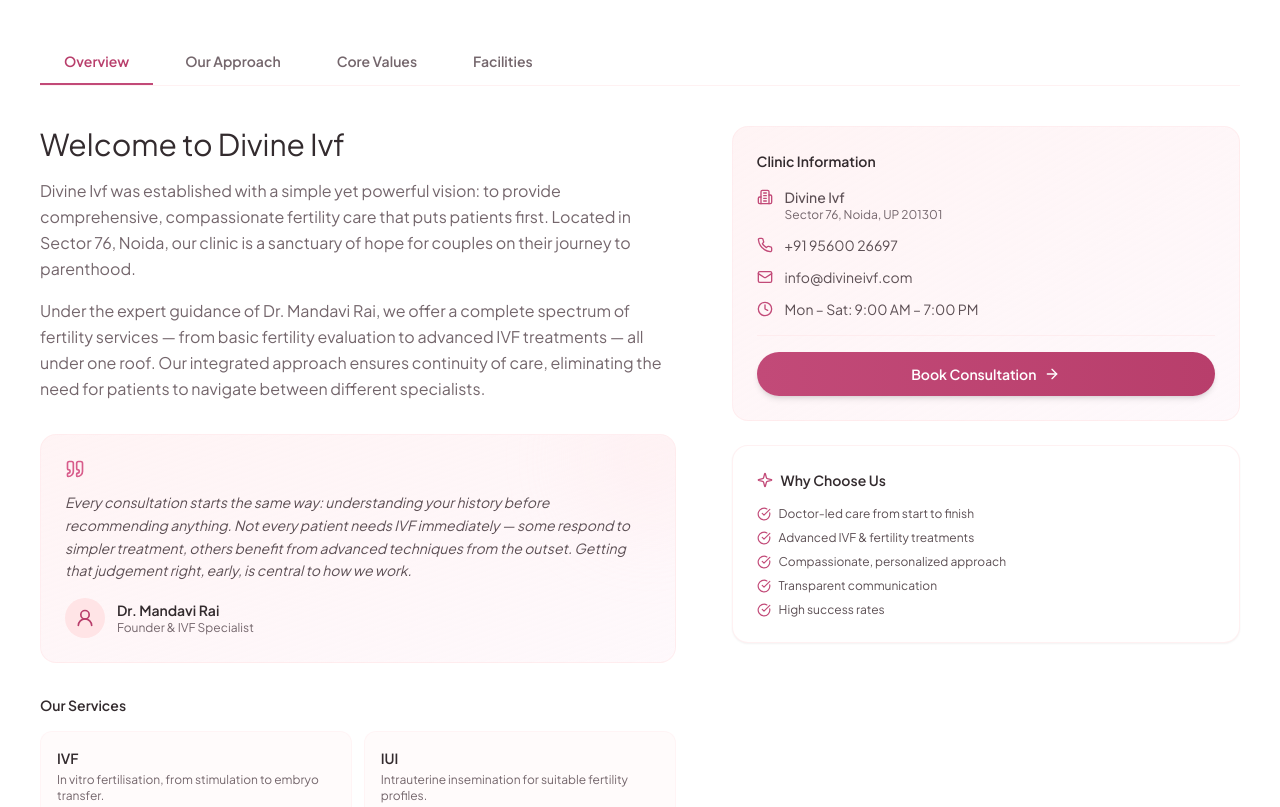
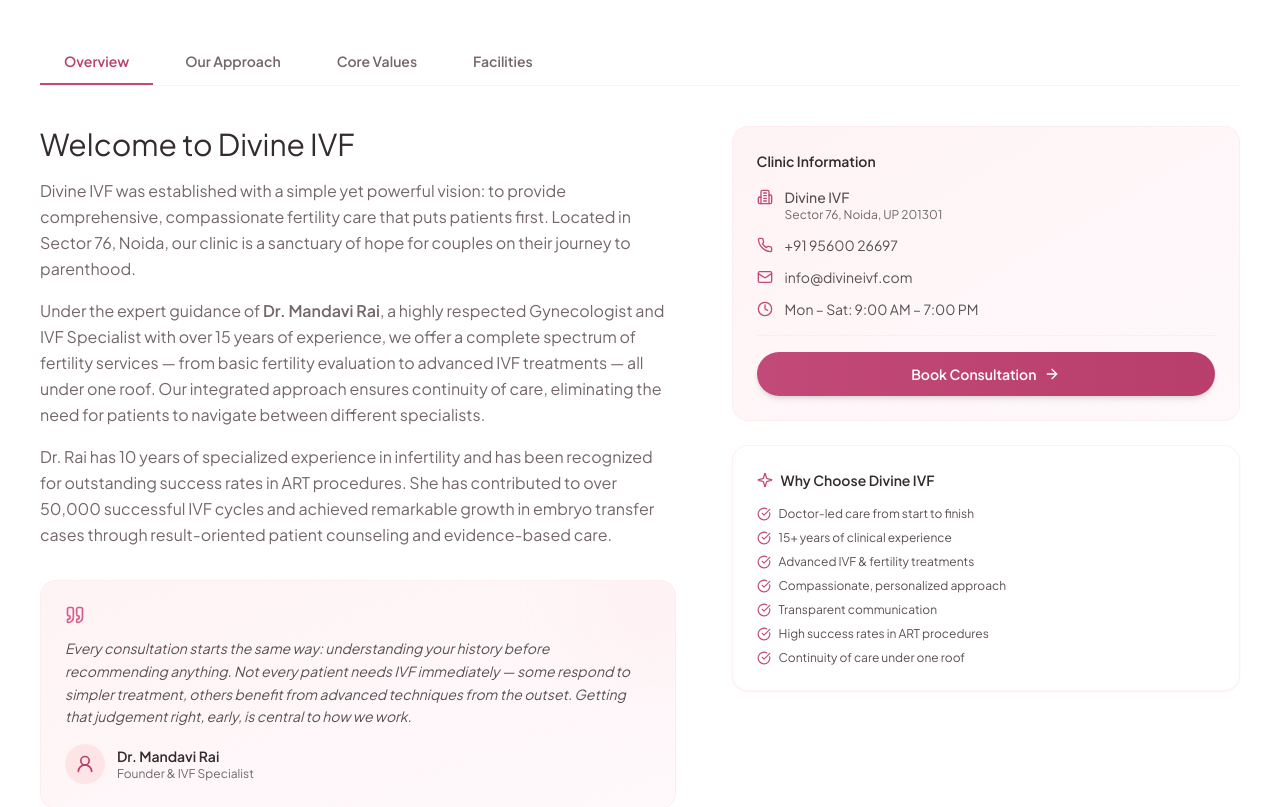
Before and after one commit to webleadingindia-droid/divine-ivf, a Next.js app: page /about in a window 1280 px wide. Shown: the part 1100-1907 px from the top of the page. Built offline with nearby package versions, Linux system fonts and the light colour scheme.

Commit message:
new changes

```diff
--- a/app/about/page.tsx
+++ b/app/about/page.tsx
@@ -36,10 +36,15 @@ import {
   Ambulance,
   ClipboardCheck,
   Flower2,
-  Sparkle
+  Sparkle,
+  Syringe,
+  Target,
+  TrendingUp,
+  FileText,
+  BookOpen,
+  Globe
 } from "lucide-react";
 import { useState, useRef, useEffect } from "react";
-import { serviceGroups } from "@/data/services";
 
 export default function AboutPage() {
   const [isPlaying, setIsPlaying] = useState(false);
@@ -72,22 +77,29 @@ export default function AboutPage() {
   const clinicStats = [
     { number: "15+", label: "Years of Excellence", icon: Award },
     { number: "5000+", label: "Happy Families", icon: Users },
-    { number: "98%", label: "Patient Satisfaction", icon: Heart },
+    { number: "94%", label: "IVF Success Rate", icon: Heart },
     { number: "22+", label: "Fertility Services", icon: Stethoscope },
   ];
 
   const coreValues = [
-    { icon: Heart, label: "Compassionate Care", desc: "Every patient receives emotional support throughout their journey" },
-    { icon: Shield, label: "Evidence-Based", desc: "Treatments backed by the latest medical research" },
-    { icon: Sparkles, label: "Personalized Approach", desc: "Treatment plans tailored to your unique needs" },
-    { icon: Users, label: "Doctor-Led Practice", desc: "Single point of contact from start to finish" },
+    { icon: Heart, label: "Compassionate Care", desc: "Every patient receives emotional support throughout their fertility journey" },
+    { icon: Shield, label: "Evidence-Based", desc: "Treatments backed by the latest medical research and clinical evidence" },
+    { icon: Sparkles, label: "Personalized Approach", desc: "Treatment plans tailored to your unique medical history and reproductive goals" },
+    { icon: Users, label: "Doctor-Led Practice", desc: "Single point of contact from start to finish with complete continuity of care" },
   ];
 
   const facilities = [
-    { icon: Microscope, label: "Advanced Embryology Lab", desc: "State-of-the-art IVF laboratory" },
-    { icon: Activity, label: "Modern Operation Theatre", desc: "Fully equipped surgical facilities" },
-    { icon: ClipboardCheck, label: "Digital Health Records", desc: "Secure electronic medical records" },
-    { icon: Flower2, label: "Comfortable Consultation", desc: "Warm, welcoming consultation rooms" },
+    { icon: Microscope, label: "Advanced Embryology Lab", desc: "State-of-the-art IVF laboratory with cutting-edge technology" },
+    { icon: Activity, label: "Modern Operation Theatre", desc: "Fully equipped surgical facilities for gynecological procedures" },
+    { icon: ClipboardCheck, label: "Digital Health Records", desc: "Secure electronic medical records for seamless patient care" },
+    { icon: Flower2, label: "Comfortable Consultation", desc: "Warm, welcoming consultation rooms designed for patient comfort" },
+  ];
+
+  const serviceGroups = [
+    { key: 'fertility', title: 'Fertility Evaluation', summary: 'Comprehensive fertility assessment and diagnosis' },
+    { key: 'ivf', title: 'IVF & ART Treatments', summary: 'Advanced IVF, ICSI, and assisted reproduction' },
+    { key: 'gynecology', title: 'Gynaecology Services', summary: 'Complete women\'s health and gynecological care' },
+    { key: 'pregnancy', title: 'Pregnancy Care', summary: 'Comprehensive care from conception to delivery' },
   ];
 
   return (
@@ -160,7 +172,7 @@ export default function AboutPage() {
                   <>
                     <Image
                       src="https://plain-apac-prod-public.komododecks.com/202608/13/mBr4bMEVS9BL6objOuAb/image.webp"
-                      alt="Divine Ivf consultation space"
+                      alt="Divine IVF consultation space"
                       fill
                       className="object-cover transition-transform duration-700 group-hover:scale-105"
                       priority
@@ -270,12 +282,15 @@ export default function AboutPage() {
               {activeTab === 'overview' && (
                 <>
                   <div>
-                    <h2 className="text-2xl md:text-3xl text-ink-900 mb-4">Welcome to Divine Ivf</h2>
+                    <h2 className="text-2xl md:text-3xl text-ink-900 mb-4">Welcome to Divine IVF</h2>
                     <p className="text-ink-400 leading-relaxed mb-4">
-                      Divine Ivf was established with a simple yet powerful vision: to provide comprehensive, compassionate fertility care that puts patients first. Located in Sector 76, Noida, our clinic is a sanctuary of hope for couples on their journey to parenthood.
+                      Divine IVF was established with a simple yet powerful vision: to provide comprehensive, compassionate fertility care that puts patients first. Located in Sector 76, Noida, our clinic is a sanctuary of hope for couples on their journey to parenthood.
                     </p>
                     <p className="text-ink-400 leading-relaxed mb-4">
-                      Under the expert guidance of Dr. Mandavi Rai, we offer a complete spectrum of fertility services — from basic fertility evaluation to advanced IVF treatments — all under one roof. Our integrated approach ensures continuity of care, eliminating the need for patients to navigate between different specialists.
+                      Under the expert guidance of <span className="font-semibold text-ink-800">Dr. Mandavi Rai</span>, a highly respected Gynecologist and IVF Specialist with over 15 years of experience, we offer a complete spectrum of fertility services — from basic fertility evaluation to advanced IVF treatments — all under one roof. Our integrated approach ensures continuity of care, eliminating the need for patients to navigate between different specialists.
+                    </p>
+                    <p className="text-ink-400 leading-relaxed">
+                      Dr. Rai has 10 years of specialized experience in infertility and has been recognized for outstanding success rates in ART procedures. She has contributed to over 50,000 successful IVF cycles and achieved remarkable growth in embryo transfer cases through result-oriented patient counseling and evidence-based care.
                     </p>
                   </div>
 
@@ -315,41 +330,44 @@ export default function AboutPage() {
               {activeTab === 'approach' && (
                 <div>
                   <h2 className="text-2xl md:text-3xl text-ink-900 mb-4">Our Approach to Care</h2>
+                  <p className="text-ink-400 leading-relaxed mb-6">
+                    Dr. Mandavi Rai believes there is no one-size-fits-all path to parenthood. Every patient's history, body, and journey is different, so their treatment should be too. Here's how we make that happen:
+                  </p>
                   <div className="space-y-4">
-                    <div className="flex items-start gap-4 p-4 bg-rose-50/30 rounded-xl border border-rose-100/30">
+                    <div className="flex items-start gap-4 p-4 bg-rose-50/30 rounded-xl border border-rose-100/30 hover:border-rose-200 transition-all">
                       <div className="w-8 h-8 rounded-full bg-rose-100 flex items-center justify-center shrink-0">
                         <Heart className="h-4 w-4 text-rose-500" />
                       </div>
                       <div>
                         <p className="text-sm font-semibold text-ink-900">Patient-Centered Care</p>
-                        <p className="text-xs text-ink-400">Every treatment plan is tailored to your unique medical history, lifestyle and reproductive goals.</p>
+                        <p className="text-xs text-ink-400">Every treatment plan is tailored to your unique medical history, lifestyle and reproductive goals. Behind every AMH report is a woman, behind every semen analysis is a couple, and behind every IVF cycle is a dream.</p>
                       </div>
                     </div>
-                    <div className="flex items-start gap-4 p-4 bg-rose-50/30 rounded-xl border border-rose-100/30">
+                    <div className="flex items-start gap-4 p-4 bg-rose-50/30 rounded-xl border border-rose-100/30 hover:border-rose-200 transition-all">
                       <div className="w-8 h-8 rounded-full bg-rose-100 flex items-center justify-center shrink-0">
                         <Shield className="h-4 w-4 text-rose-500" />
                       </div>
                       <div>
                         <p className="text-sm font-semibold text-ink-900">Evidence-Based Medicine</p>
-                        <p className="text-xs text-ink-400">All treatments are backed by the latest medical research and clinical evidence.</p>
+                        <p className="text-xs text-ink-400">All treatments are backed by the latest medical research and clinical evidence. Dr. Rai has published numerous scientific papers in national and international journals.</p>
                       </div>
                     </div>
-                    <div className="flex items-start gap-4 p-4 bg-rose-50/30 rounded-xl border border-rose-100/30">
+                    <div className="flex items-start gap-4 p-4 bg-rose-50/30 rounded-xl border border-rose-100/30 hover:border-rose-200 transition-all">
                       <div className="w-8 h-8 rounded-full bg-rose-100 flex items-center justify-center shrink-0">
                         <Sparkles className="h-4 w-4 text-rose-500" />
                       </div>
                       <div>
                         <p className="text-sm font-semibold text-ink-900">Transparent Communication</p>
-                        <p className="text-xs text-ink-400">Complete transparency at every step — from diagnosis to treatment and beyond.</p>
+                        <p className="text-xs text-ink-400">Complete transparency at every step — from diagnosis to treatment and beyond. Patients receive result-oriented counseling and are fully informed about their options.</p>
                       </div>
                     </div>
-                    <div className="flex items-start gap-4 p-4 bg-rose-50/30 rounded-xl border border-rose-100/30">
+                    <div className="flex items-start gap-4 p-4 bg-rose-50/30 rounded-xl border border-rose-100/30 hover:border-rose-200 transition-all">
                       <div className="w-8 h-8 rounded-full bg-rose-100 flex items-center justify-center shrink-0">
                         <Users className="h-4 w-4 text-rose-500" />
                       </div>
                       <div>
                         <p className="text-sm font-semibold text-ink-900">Continuity of Care</p>
-                        <p className="text-xs text-ink-400">Fertility, gynaecology and pregnancy care under one practice — no need for separate providers.</p>
+                        <p className="text-xs text-ink-400">Fertility, gynaecology and pregnancy care under one practice — no need for separate providers. Dr. Rai provides a single point of contact from start to finish.</p>
                       </div>
                     </div>
                   </div>
@@ -359,6 +377,9 @@ export default function AboutPage() {
               {activeTab === 'values' && (
                 <div>
                   <h2 className="text-2xl md:text-3xl text-ink-900 mb-4">Our Core Values</h2>
+                  <p className="text-ink-400 leading-relaxed mb-6">
+                    Guided by the expertise and vision of Dr. Mandavi Rai, these values form the foundation of everything we do at Divine IVF.
+                  </p>
                   <div className="grid grid-cols-1 gap-4">
                     {coreValues.map((value) => (
                       <div key={value.label} className="group bg-white rounded-xl p-5 border border-rose-100/50 shadow-sm hover:shadow-xl transition-all duration-500 hover:-translate-y-1">
@@ -380,6 +401,9 @@ export default function AboutPage() {
               {activeTab === 'facilities' && (
                 <div>
                   <h2 className="text-2xl md:text-3xl text-ink-900 mb-4">Our Facilities</h2>
+                  <p className="text-ink-400 leading-relaxed mb-6">
+                    Our clinic is equipped with state-of-the-art facilities to provide the highest standard of fertility care under one roof.
+                  </p>
                   <div className="grid grid-cols-1 gap-4">
                     {facilities.map((facility) => (
                       <div key={facility.label} className="group bg-white rounded-xl p-5 border border-rose-100/50 shadow-sm hover:shadow-xl transition-all duration-500 hover:-translate-y-1">
@@ -401,14 +425,14 @@ export default function AboutPage() {
 
             {/* Sidebar */}
             <div className="space-y-6">
-              <div className="bg-gradient-to-br from-rose-50/80 to-pink-50/50 rounded-2xl p-6 border border-rose-100/50 ">
+              <div className="bg-gradient-to-br from-rose-50/80 to-pink-50/50 rounded-2xl p-6 border border-rose-100/50 sticky top-24">
                 <h3 className="text-sm font-semibold text-ink-900 mb-4">Clinic Information</h3>
 
                 <div className="space-y-3">
                   <div className="flex items-start gap-3 text-sm text-ink-600">
                     <Building2 className="h-4 w-4 text-rose-500 mt-0.5 shrink-0" />
                     <div>
-                      <p className="font-medium">Divine Ivf</p>
+                      <p className="font-medium">Divine IVF</p>
                       <p className="text-xs text-ink-400">Sector 76, Noida, UP 201301</p>
                     </div>
                   </div>
@@ -445,12 +469,16 @@ export default function AboutPage() {
               <div className="bg-white rounded-2xl p-6 border border-rose-100/50 shadow-sm">
                 <h3 className="text-sm font-semibold text-ink-900 mb-4 flex items-center gap-2">
                   <Sparkle className="h-4 w-4 text-rose-500" />
-                  Why Choose Us
+                  Why Choose Divine IVF
                 </h3>
                 <ul className="space-y-2">
                   <li className="flex items-center gap-2 text-xs text-ink-600">
                     <CheckCircle className="h-3.5 w-3.5 text-rose-500" />
                     Doctor-led care from start to finish
+                  </li>
+                  <li className="flex items-center gap-2 text-xs text-ink-600">
+                    <CheckCircle className="h-3.5 w-3.5 text-rose-500" />
+                    15+ years of clinical experience
                   </li>
                   <li className="flex items-center gap-2 text-xs text-ink-600">
                     <CheckCircle className="h-3.5 w-3.5 text-rose-500" />
@@ -466,7 +494,11 @@ export default function AboutPage() {
                   </li>
                   <li className="flex items-center gap-2 text-xs text-ink-600">
                     <CheckCircle className="h-3.5 w-3.5 text-rose-500" />
-                    High success rates
+                    High success rates in ART procedures
+                  </li>
+                  <li className="flex items-center gap-2 text-xs text-ink-600">
+                    <CheckCircle className="h-3.5 w-3.5 text-rose-500" />
+                    Continuity of care under one roof
                   </li>
                 </ul>
               </div>
```
